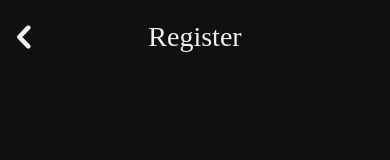
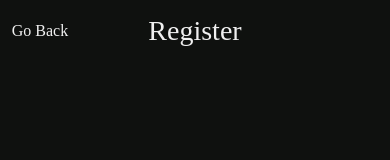
Before and after one commit to rodrigof1307/personal-banking-app, a React Native app in the folder client/: screen /Register in a window 390 px wide. Shown: the top 160 px of the page. Built offline with nearby package versions, Linux system fonts and the light colour scheme.

Commit message:
feat: final touches

```diff
--- a/client/global.d.ts
+++ b/client/global.d.ts
@@ -5,6 +5,7 @@ type NavigationParamsList = {
   Deposit: undefined;
   Transfer: undefined;
   Home: undefined;
+  InitialPage: undefined;
 };
 
 type UserAccount = {
--- a/client/package.json
+++ b/client/package.json
@@ -20,6 +20,7 @@
     "react": "18.2.0",
     "react-hook-form": "^7.44.3",
     "react-native": "0.71.8",
+    "react-native-fontawesome": "^7.0.0",
     "react-native-gesture-handler": "^2.10.2",
     "react-native-iphone-x-helper": "^1.3.1",
     "react-native-new-snap-carousel": "^3.9.3",
@@ -38,6 +39,7 @@
     "@tsconfig/react-native": "^2.0.2",
     "@types/jest": "^29.2.1",
     "@types/react": "^18.0.24",
+    "@types/react-native-dotenv": "^0.2.0",
     "@types/react-test-renderer": "^18.0.0",
     "babel-jest": "^29.2.1",
     "eslint": "^8.19.0",
--- a/client/src/components/GoBackButton.tsx
+++ b/client/src/components/GoBackButton.tsx
@@ -1,6 +1,11 @@
 import React from 'react';
-import {TouchableOpacity, StyleSheet, View, Text} from 'react-native';
-import Icon from 'react-native-vector-icons/Entypo';
+import {
+  TouchableOpacity,
+  StyleSheet,
+  View,
+  Text,
+  Dimensions,
+} from 'react-native';
 import {useNavigation} from '@react-navigation/core';
 import {StackNavigationProp} from '@react-navigation/stack';
 import {colors} from '../consts/colors';
@@ -24,7 +29,7 @@ export const GoBackButton = ({onPress, title = ''}: GoBackButtonProps) => {
       <TouchableOpacity
         onPress={onPress ? onPress : handleGoBack}
         style={styles.buttonStyle}>
-        <Icon name="chevron-left" size={40} color={colors.clear} />
+        <Text style={styles.goBackText}>{'Go Back'}</Text>
       </TouchableOpacity>
       <Text style={styles.textStyle}>{title}</Text>
       <View style={styles.buttonStyle} />
@@ -34,18 +39,24 @@ export const GoBackButton = ({onPress, title = ''}: GoBackButtonProps) => {
 
 const styles = StyleSheet.create({
   goBack: {
-    width: '100%',
+    width: Dimensions.get('window').width,
     position: 'absolute',
     top: getStatusBarHeight() + 15,
     left: 0,
     display: 'flex',
     flexDirection: 'row',
-    justifyContent: 'flex-start',
+    justifyContent: 'space-between',
     alignItems: 'center',
   },
   buttonStyle: {
-    width: 50,
+    width: 80,
     paddingHorizontal: 5,
+  },
+  goBackText: {
+    fontSize: 16,
+    color: colors.clear,
+    textAlign: 'center',
+    fontFamily: fonts.medium,
   },
   textStyle: {
     flex: 1,
--- /dev/null
+++ b/client/src/consts/IP_address.ts
@@ -0,0 +1 @@
+export const IP_ADDRESS = '192.168.1.13';
--- a/client/src/pages/Deposit.tsx
+++ b/client/src/pages/Deposit.tsx
@@ -9,6 +9,7 @@ import axios from 'axios';
 import {useNavigation} from '@react-navigation/core';
 import {StackNavigationProp} from '@react-navigation/stack';
 import {GoBackButton} from '../components/GoBackButton';
+import {IP_ADDRESS} from '../consts/IP_address';
 
 type FormData = {
   amount: string;
@@ -31,12 +32,12 @@ export const Deposit = () => {
         amount: parseFloat(data.amount),
       };
       const res = await axios.post(
-        'http://localhost:3333/transactions/deposit',
+        `http://${IP_ADDRESS}:3333/transactions/deposit`,
         dto,
       );
       if (res.status === 201) {
         const newUser = await axios.get(
-          'http://localhost:3333/users/' + user?.id,
+          `http://${IP_ADDRESS}:3333/users/` + user?.id,
         );
         setUser(newUser.data);
         navigation.navigate('Home');
--- a/client/src/pages/Home.tsx
+++ b/client/src/pages/Home.tsx
@@ -8,7 +8,6 @@ import {getStatusBarHeight} from 'react-native-iphone-x-helper';
 import {useCountUp} from 'use-count-up';
 import {useNavigation} from '@react-navigation/core';
 import {StackNavigationProp} from '@react-navigation/stack';
-import Icon from 'react-native-vector-icons/Entypo';
 
 export const Home = () => {
   const {user, setUser} = React.useContext(UserContext);
@@ -33,7 +32,7 @@ export const Home = () => {
 
   const handleLogout = () => {
     setUser(undefined);
-    navigation.navigate('Login');
+    navigation.navigate('InitialPage');
   };
 
   return (
@@ -43,7 +42,7 @@ export const Home = () => {
           Hi <Text style={{color: colors.accent}}>{user?.name}</Text>
         </Text>
         <TouchableOpacity onPress={handleLogout} activeOpacity={0.75}>
-          <Icon name={'log-out'} size={24} color={colors.clear} />
+          <Text style={styles.logout}>Logout</Text>
         </TouchableOpacity>
       </View>
       <View style={styles.balanceWrapper}>
@@ -89,6 +88,12 @@ const styles = StyleSheet.create({
     textAlign: 'left',
   },
 
+  logout: {
+    fontSize: 20,
+    color: colors.error,
+    fontFamily: fonts.medium,
+  },
+
   balanceWrapper: {
     paddingVertical: 20,
 
--- a/client/src/pages/Login.tsx
+++ b/client/src/pages/Login.tsx
@@ -14,6 +14,7 @@ import {useNavigation} from '@react-navigation/core';
 import {StackNavigationProp} from '@react-navigation/stack';
 import {GoBackButton} from '../components/GoBackButton';
 import {UserContext} from '../context/UserContext';
+import {IP_ADDRESS} from '../consts/IP_address';
 
 type FormData = {
   email: string;
@@ -33,13 +34,17 @@ export const Login = () => {
 
   const onSubmit = async (data: FormData) => {
     try {
-      const res = await axios.post('http://localhost:3333/auth/login', data);
+      const res = await axios.post(
+        `http://${IP_ADDRESS}:3333/auth/login`,
+        data,
+      );
       if (res.status === 200) {
         navigation.navigate('BottomTab');
         setUser(res.data);
         reset();
       }
     } catch (error) {
+      console.log(error);
       Alert.alert('Error', 'Wrong Credentials');
     }
   };
--- a/client/src/pages/Register.tsx
+++ b/client/src/pages/Register.tsx
@@ -14,6 +14,7 @@ import {useNavigation} from '@react-navigation/core';
 import {StackNavigationProp} from '@react-navigation/stack';
 import {GoBackButton} from '../components/GoBackButton';
 import {UserContext} from '../context/UserContext';
+import {IP_ADDRESS} from '../consts/IP_address';
 
 type FormData = {
   name: string;
@@ -42,7 +43,11 @@ export const Register = () => {
     // eslint-disable-next-line @typescript-eslint/no-unused-vars
     const {confirmPassword, ...rest} = data;
     try {
-      const res = await axios.post('http://localhost:3333/auth/register', rest);
+      const res = await axios.post(
+        //@ts-ignore
+        `http://${IP_ADDRESS}:3333/auth/register`,
+        rest,
+      );
       if (res.status === 201) {
         navigation.navigate('BottomTab');
         setUser(res.data);
@@ -115,6 +120,7 @@ export const Register = () => {
             autoCapitalize="none"
             secureTextEntry
             placeholderTextColor={colors.accentPlaceholder}
+            textContentType="none"
           />
         )}
         name="password"
--- a/client/src/pages/Transactions.tsx
+++ b/client/src/pages/Transactions.tsx
@@ -8,6 +8,7 @@ import {GoBackButton} from '../components/GoBackButton';
 import {useQuery} from 'react-query';
 import {useFocusEffect} from '@react-navigation/core';
 import {colors} from '../consts/colors';
+import {IP_ADDRESS} from '../consts/IP_address';
 
 type ExtendedTransaction = Transaction & {
   sender?: UserAccount;
@@ -19,7 +20,7 @@ export const Transactions = () => {
   const fetchTransactions = async () => {
     try {
       const res = await axios.get(
-        'http://localhost:3333/transactions/all/' + user?.id,
+        `http://${IP_ADDRESS}:3333/transactions/all/` + user?.id,
       );
       return res.data as ExtendedTransaction[];
     } catch (error) {
--- a/client/src/pages/Transfer.tsx
+++ b/client/src/pages/Transfer.tsx
@@ -18,6 +18,7 @@ import axios from 'axios';
 import {UserContext} from '../context/UserContext';
 import {useNavigation} from '@react-navigation/core';
 import {StackNavigationProp} from '@react-navigation/stack';
+import {IP_ADDRESS} from '../consts/IP_address';
 
 type FormData = {
   email?: string;
@@ -55,12 +56,12 @@ export const Transfer = () => {
         dto = {...dto, receiverEmail: data.email};
       }
       const res = await axios.post(
-        'http://localhost:3333/transactions/send',
+        `http://${IP_ADDRESS}:3333/transactions/send`,
         dto,
       );
       if (res.status === 201) {
         const newUser = await axios.get(
-          'http://localhost:3333/users/' + user?.id,
+          `http://${IP_ADDRESS}:3333/users/` + user?.id,
         );
         setUser(newUser.data);
         navigation.navigate('Home');
--- a/client/src/routes/tab.routes.tsx
+++ b/client/src/routes/tab.routes.tsx
@@ -1,37 +1,16 @@
 import React from 'react';
 import {createBottomTabNavigator} from '@react-navigation/bottom-tabs';
 import {Transactions} from '../pages/Transactions';
-import Icon from 'react-native-vector-icons/Entypo';
 import {colors} from '../consts/colors';
 import {fonts} from '../consts/fonts';
 import {HomeRoutes} from './home.routes';
-
-type TabIconProps = {
-  route: any;
-  color: string;
-  size: number;
-};
-
-const TabIcon = ({route, color, size}: TabIconProps) => {
-  let iconName = '';
-
-  if (route.name === 'HomeRoutes') {
-    iconName = 'home';
-  } else if (route.name === 'Transactions') {
-    iconName = 'documents';
-  }
-
-  // You can return any component that you like here!
-  return <Icon name={iconName} size={size} color={color} />;
-};
 
 export const BottomTabRoutes = () => {
   const Tab = createBottomTabNavigator();
 
   return (
     <Tab.Navigator
-      screenOptions={({route}) => ({
-        tabBarIcon: ({color, size}) => TabIcon({route, color, size}),
+      screenOptions={() => ({
         tabBarActiveTintColor: colors.accent,
         tabBarInactiveTintColor: colors.accentPlaceholder,
         headerShown: false,
```
Also changed, not shown: 4 other files (tests, documents, lock files or other folders).
